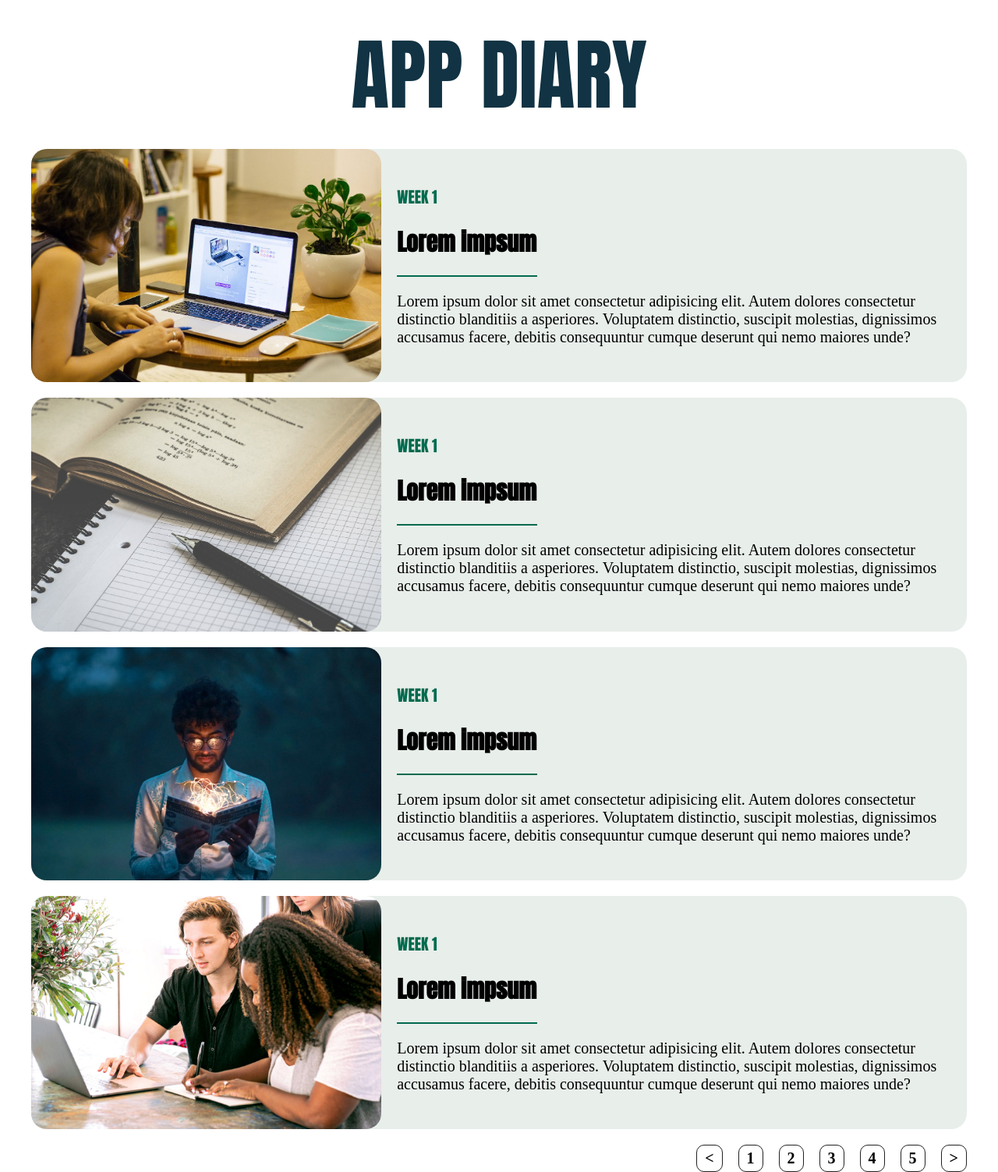
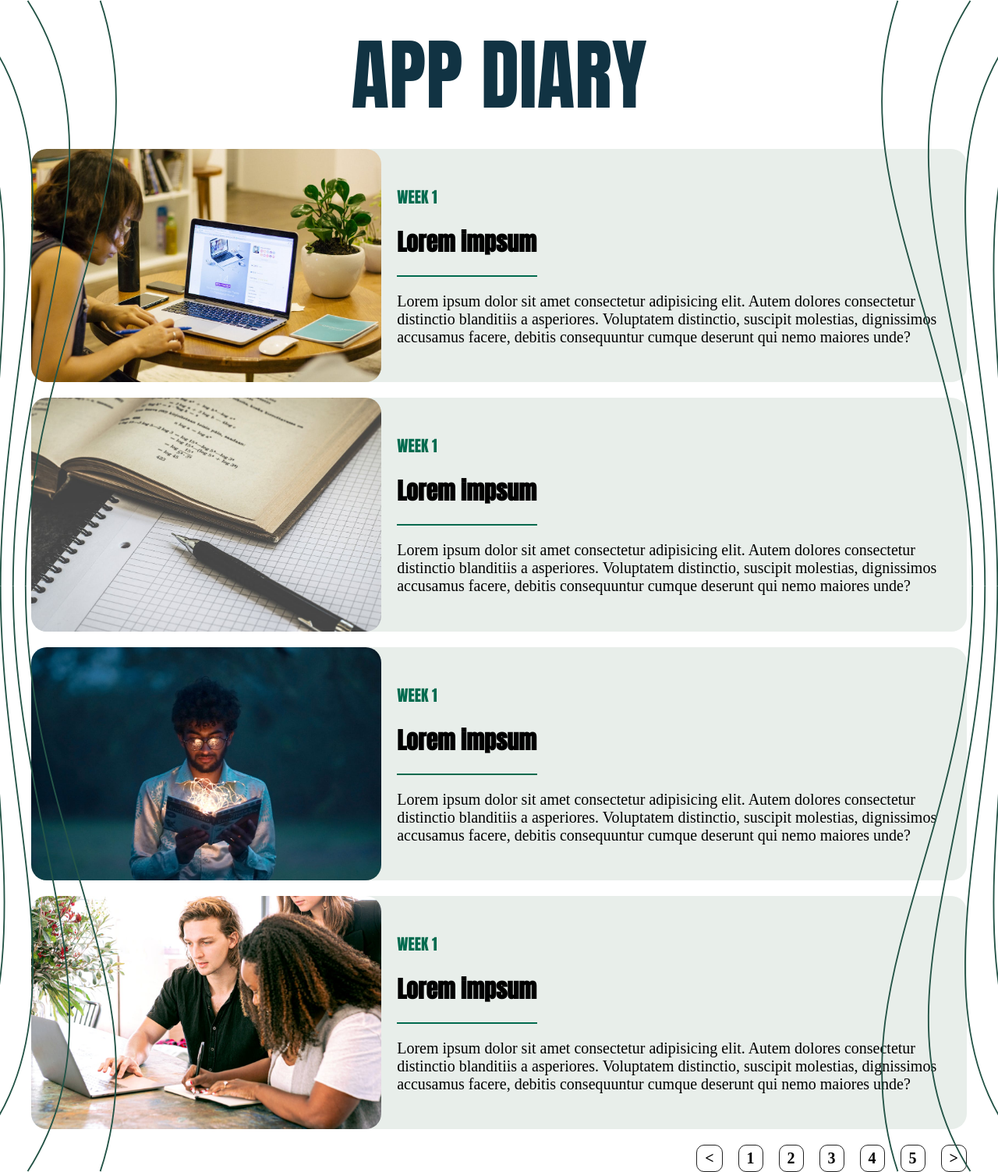
Before and after one commit to kitkatbut/appDiary, a PHP site: page / in a window 1280 px wide. Shown: the part 80-1583 px from the top of the page at 78% size. Run offline with PHP 8.4, Linux system fonts and the light colour scheme.

Commit message:
Ajout du background

```diff
--- a/css/style.css
+++ b/css/style.css
@@ -87,7 +87,7 @@ nav ul li a.new__entry__item {
 }
 
 /*##### MAIN MAIN MAIN MAIN MAIN MAIN ####*/
-main {
+section.card__container {
     max-width:1200px;
     margin: 0 auto;}
 h1 {
@@ -98,7 +98,7 @@ h1 {
     text-transform: uppercase;
     font-size:6rem;
     text-align: center;
-    margin: 2rem 0;
+    padding: 2rem 0;
 }
 .card {
     display: flex;
@@ -148,6 +148,29 @@ h1 {
 
 
 @media screen and (min-width:768px) {
+    .main {
+        position: relative;
+    }
+    .main::before, .main::after {
+        content: "";
+        display: block;
+        background: url('../images/SVG/bg-lines.svg');
+        width: 15rem;
+        position: absolute;
+        top:0;
+        bottom:0;
+        background-position: right center;
+        background-size: cover;
+    }
+
+
+    .main::after {
+
+
+          transform: scaleX(-1);
+          right: 0;
+
+    }
    .card, nav ul {
     flex-direction: row;
    }
--- a/index.php
+++ b/index.php
@@ -40,8 +40,9 @@
         </nav>
     </header>
 
-    <main>
+    <main class="main">
         <h1>App Diary</h1>
+        <section class="card__container">
 
             <div class="card">
                 <img src="./images/pexels-tranmautritam-68761.jpg" alt="Homme lisant livre intitulé space encyclopedia" class="card__right card__img">
@@ -90,6 +91,7 @@
                 <li><a href="#">5</a></li>
                 <li><a href="#">&gt;</a></li>
              </ul>
+        </section>
     </main>
 
 </body>
```
Also changed, not shown: images/SVG/bg-lines.svg. Lines whose indentation alone changed are shown as unchanged.
